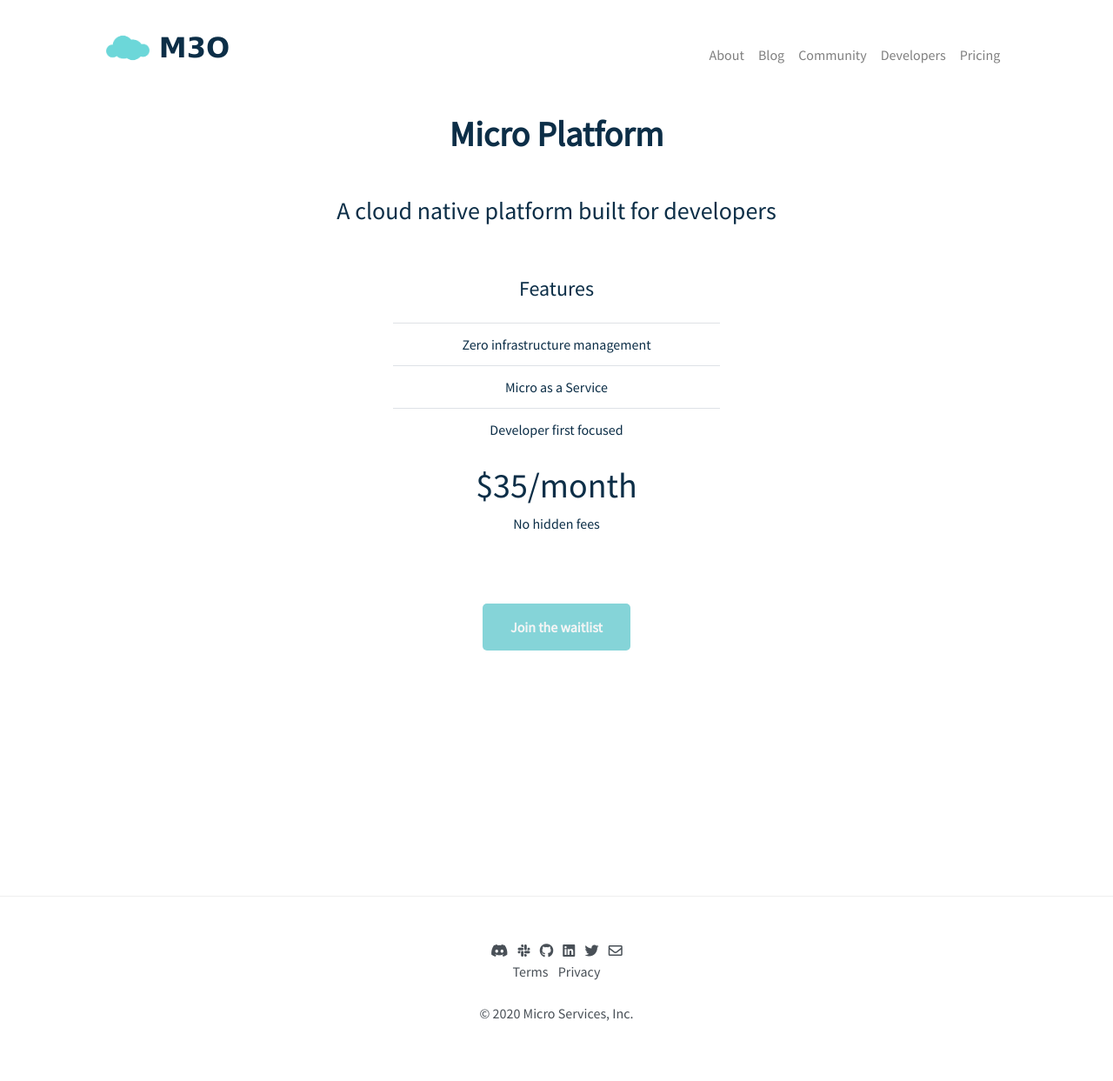
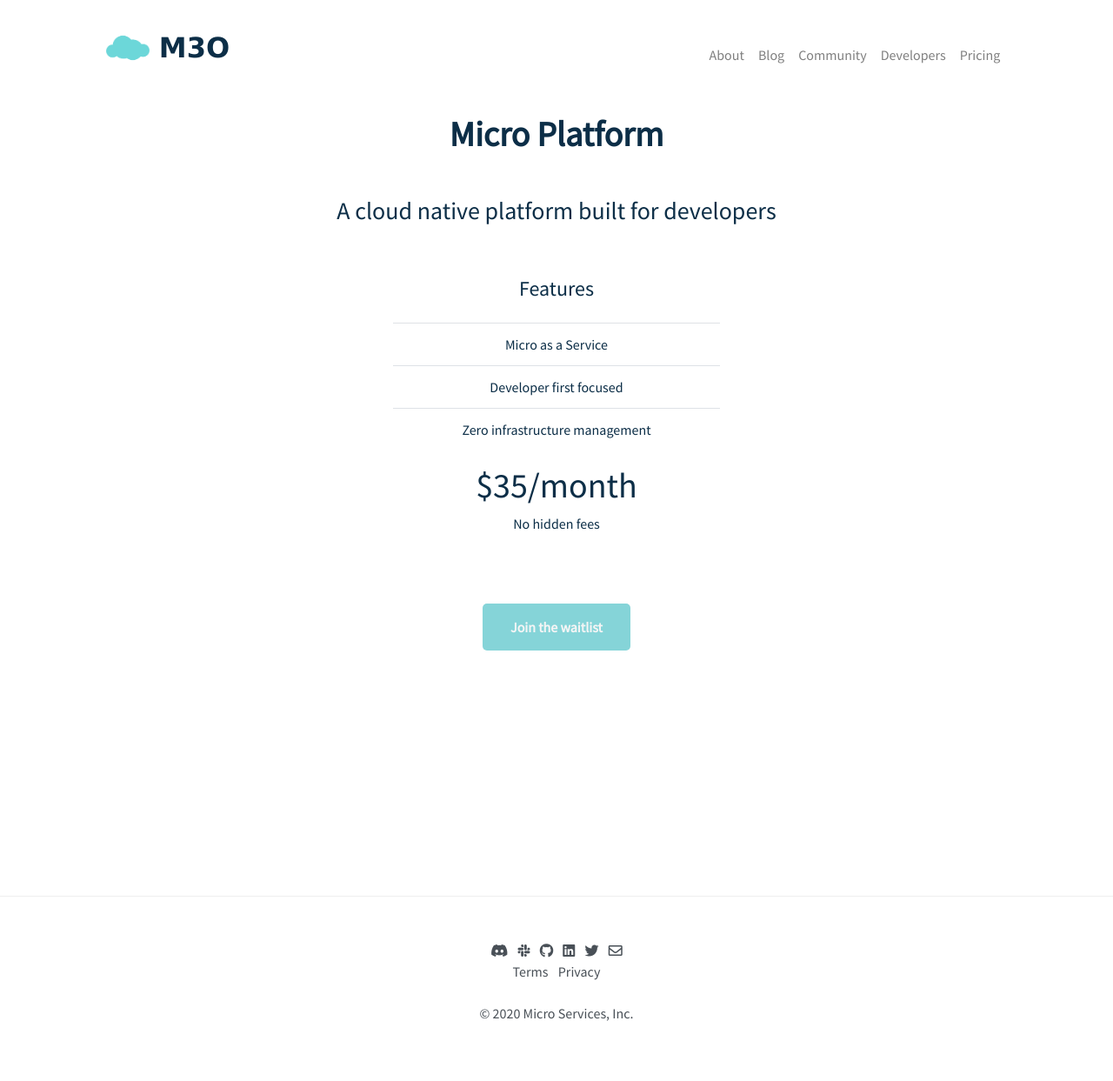
Before and after one commit to micro-community/go-micro-v2-doc, a Jekyll site: the page built from pricing.html, in a window 1280 px wide. Shown: the whole page at 87% size. Built offline with Jekyll 4.4.1, drawn with Linux system fonts in a browser that asks for light colours; nearby versions of some CDN libraries.

Commit message:
reorder for effect

```diff
--- a/pricing.html
+++ b/pricing.html
@@ -16,17 +16,17 @@
 	    <table class="table">
 	      <tr>
 		<td>
-		  Zero infrastructure management
+		  Micro as a Service
 		</td>
 	      </tr>
 	      <tr class="active">
 		<td>
-		  Micro as a Service
+		  Developer first focused
 		</td>
 	      </tr>
 	      <tr>
 		<td>
-		  Developer first focused
+		  Zero infrastructure management
 		</td>
 	      </tr>
 	    </table>
--- a/subscribe.html
+++ b/subscribe.html
@@ -91,17 +91,17 @@
                     <table class="table">
                       <tr>
                         <td>
-                          Zero infrastructure management
+			  Micro as a Service
                         </td>
                       </tr>
                       <tr class="active">
                         <td>
-			  Micro as a Service
+			  Developer first focused
                         </td>
                       </tr>
                       <tr>
                         <td>
-			  Developer first focused
+                          Zero infrastructure management
                         </td>
                       </tr>
                     </table>
```
